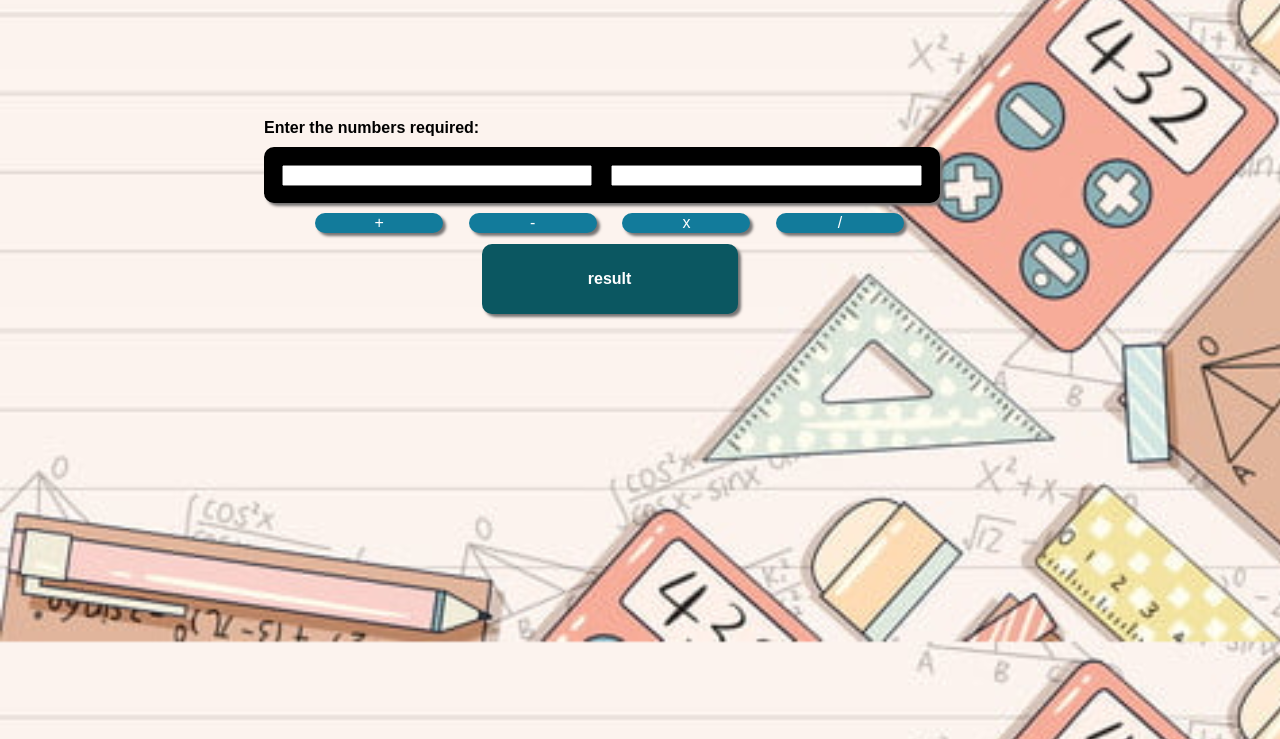
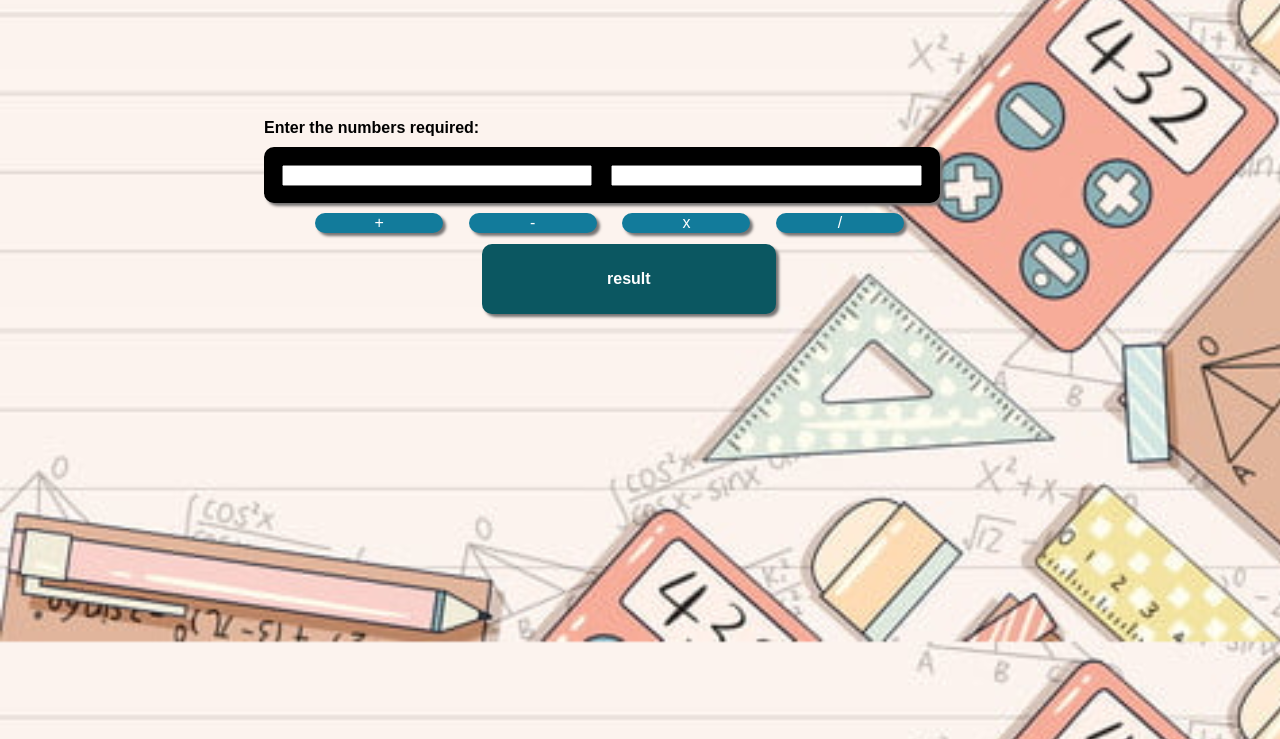
Before and after one commit to jayanthbharadwaj2601/basiccalculator, a plain HTML site: page index.html in a window 1280 px wide. Shown: the part 61-800 px from the top of the page. Drawn offline with Linux system fonts and the light colour scheme.

Commit message:
Update calcistyle.css

```diff
--- a/calcistyle.css
+++ b/calcistyle.css
@@ -61,11 +61,12 @@ body
     gap: 5%;
     color: white;
     background-color: rgb(11, 87, 97);
-    width: 10%;
+    width: 13%;
     padding: 2% 5% 2% 5%;
     text-align: center;
     box-shadow: 3px 3px 3px rgb(117, 115, 115);
     border-radius: 10px;
+    word-wrap:break-word;
 }
 .output
 {
```
